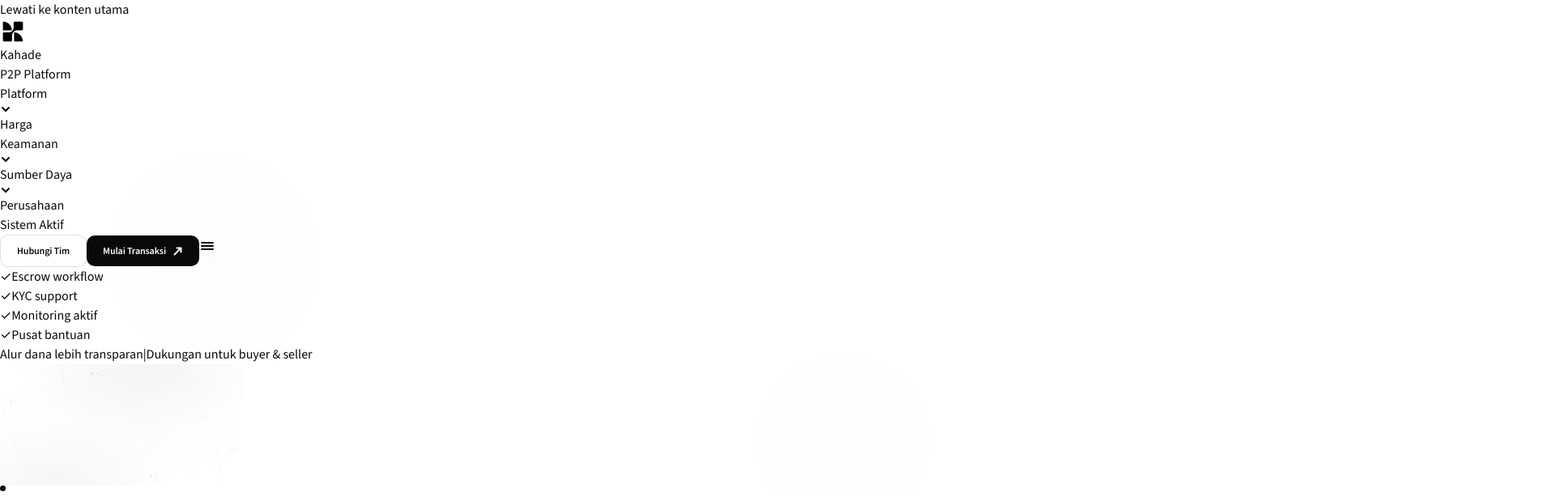
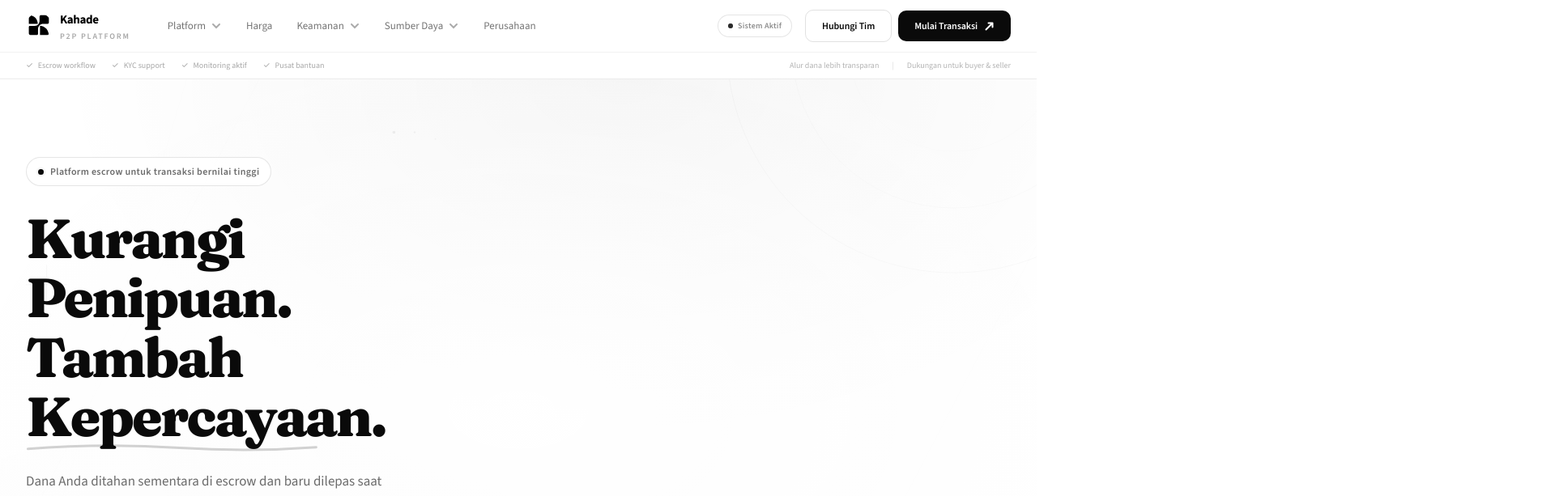
Before and after one commit to kahade-id/landing, a Next.js app: page / in a window 1280 px wide. Shown: the top 613 px of the page at 81% size, 1920 px wide, since content can reach past the window. Built offline with nearby package versions, Linux system fonts and the light colour scheme.

Commit message:
Add files via upload

```diff
--- /dev/null
+++ b/tailwind.config.ts
@@ -0,0 +1,70 @@
+import type { Config } from "tailwindcss";
+
+const config: Config = {
+  content: [
+    "./src/pages/**/*.{js,ts,jsx,tsx,mdx}",
+    "./src/components/**/*.{js,ts,jsx,tsx,mdx}",
+    "./src/app/**/*.{js,ts,jsx,tsx,mdx}",
+  ],
+  theme: {
+    extend: {
+      fontFamily: {
+        sans:    ["Source Sans 3", "ui-sans-serif", "system-ui", "sans-serif"],
+        display: ["Fraunces", "Georgia", "serif"],
+      },
+      /* ── Typography scale — mirrors CSS token scale exactly ────────────── */
+      fontSize: {
+        "2xs":  ["10px", { lineHeight: "1.4" }],
+        "xs":   ["12px", { lineHeight: "1.4" }],
+        "sm":   ["13px", { lineHeight: "1.5" }],
+        "base": ["15px", { lineHeight: "1.6" }],
+        "lg":   ["17px", { lineHeight: "1.4" }],
+        "xl":   ["22px", { lineHeight: "1.3" }],
+        "2xl":  ["1.5rem",  { lineHeight: "2rem" }],
+        "3xl":  ["1.875rem",{ lineHeight: "2.25rem" }],
+        "4xl":  ["2.25rem", { lineHeight: "2.5rem" }],
+        "5xl":  ["3rem",    { lineHeight: "1" }],
+        "6xl":  ["3.75rem", { lineHeight: "1" }],
+        "7xl":  ["4.5rem",  { lineHeight: "1" }],
+        "8xl":  ["6rem",    { lineHeight: "1" }],
+        "9xl":  ["8rem",    { lineHeight: "1" }],
+      },
+      borderRadius: {
+        xs:   "var(--radius-xs)",
+        sm:   "var(--radius-sm)",
+        md:   "var(--radius-md)",
+        lg:   "var(--radius-lg)",
+        card: "var(--radius-card)",
+        btn:  "var(--radius-btn)",
+        full: "var(--radius-full)",
+      },
+      colors: {
+        ink: {
+          DEFAULT: "var(--color-ink)",
+          60: "var(--color-ink-60)",
+          45: "var(--color-ink-45)",
+          30: "var(--color-ink-30)",
+          12: "var(--color-ink-12)",
+          9:  "var(--color-ink-09)",
+          7:  "var(--color-ink-07)",
+          4:  "var(--color-ink-04)",
+        },
+        surface: "var(--color-surface)",
+        muted:   "var(--color-muted)",
+      },
+      transitionTimingFunction: {
+        spring: "var(--ease-spring)",
+        pop:    "var(--ease-pop)",
+        smooth: "var(--ease-smooth)",
+      },
+      transitionDuration: {
+        hover: "220ms",
+        fast:  "150ms",
+        anim:  "720ms",
+      },
+    },
+  },
+  plugins: [],
+};
+
+export default config;
```
